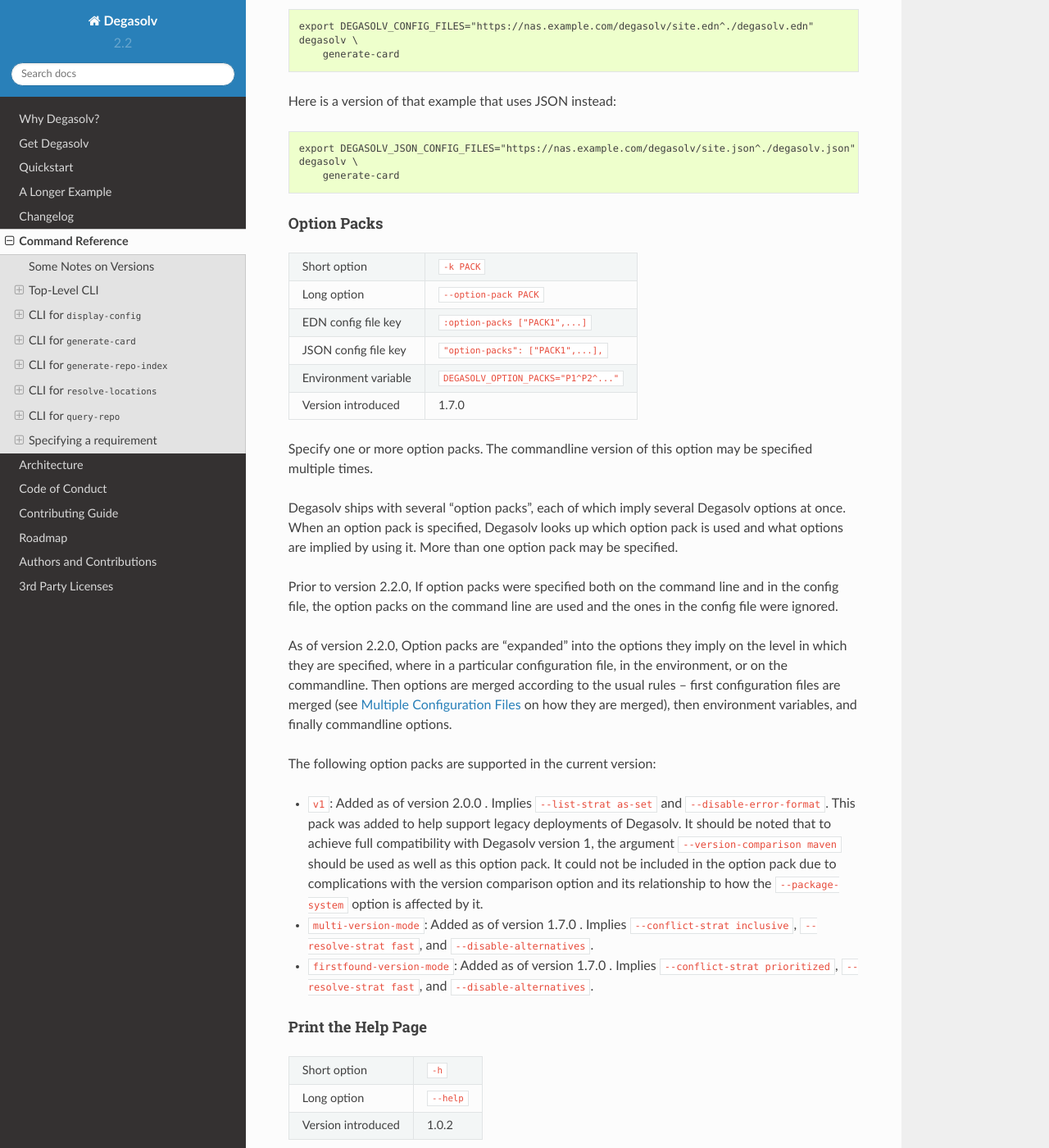
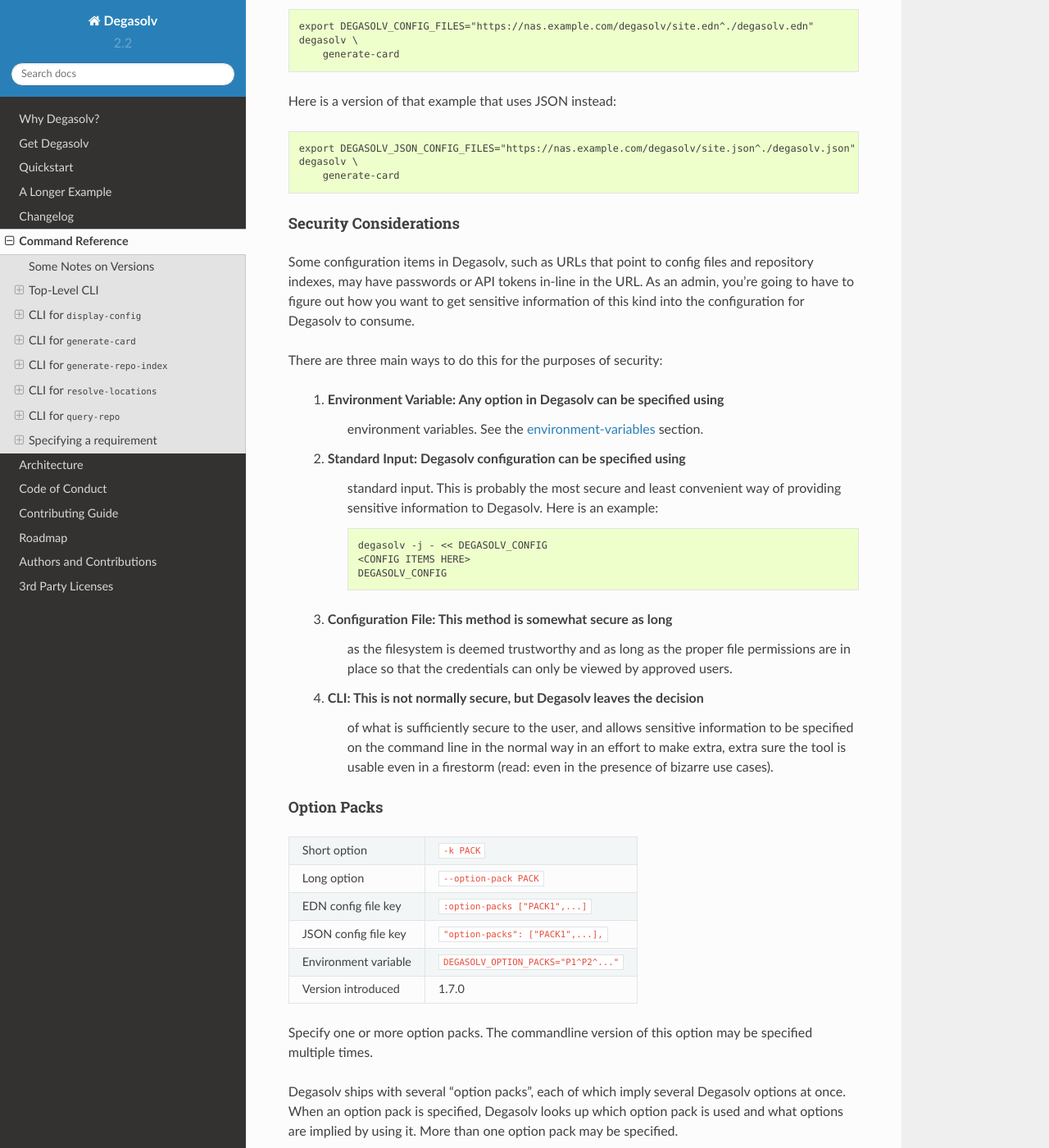
Before and after one commit to djhaskin987/degasolv, a Sphinx documentation site: the page built from docs/command-reference.rst, in a window 1280 px wide and 1400 px high, scrolled down 9091 px. Shown: the whole window at 82% size. Built offline with Sphinx 7.4.7 and the Read the Docs theme 2.0.0, drawn with Linux system fonts in a browser that asks for light colours.

Commit message:
Command reference added security considerations

```diff
--- a/docs/command-reference.rst
+++ b/docs/command-reference.rst
@@ -481,6 +481,37 @@
 
 .. _option-pack:
 .. _option pack:
+
+Security Considerations
+***********************
+
+Some configuration items in Degasolv, such as URLs that point to config files
+and repository indexes, may have passwords or API tokens in-line in the URL.
+As an admin, you're going to have to figure out how you want to get sensitive
+information of this kind into the configuration for Degasolv to consume.
+
+There are three main ways to do this for the purposes of security:
+
+  1. **Environment Variable**: Any option in Degasolv can be specified using
+       environment variables. See the `environment-variables`_ section.
+  2. **Standard Input**: Degasolv configuration can be specified using
+       standard input. This is probably the most secure and least convenient
+       way of providing sensitive information to Degasolv. Here is
+       an example::
+
+           degasolv -j - << DEGASOLV_CONFIG
+           <CONFIG ITEMS HERE>
+           DEGASOLV_CONFIG
+
+  3. **Configuration File**: This method is somewhat secure as long
+       as the filesystem is deemed trustworthy and as long as the proper
+       file permissions are in place so that the credentials can only be viewed
+       by approved users.
+  4. **CLI**: This is not normally secure, but Degasolv leaves the decision
+       of what is sufficiently secure to the user, and allows sensitive
+       information to be specified on the command line in the normal way
+       in an effort to make extra, extra sure the tool is usable even
+       in a firestorm (read: even in the presence of bizarre use cases).
 
 Option Packs
 ************
```
